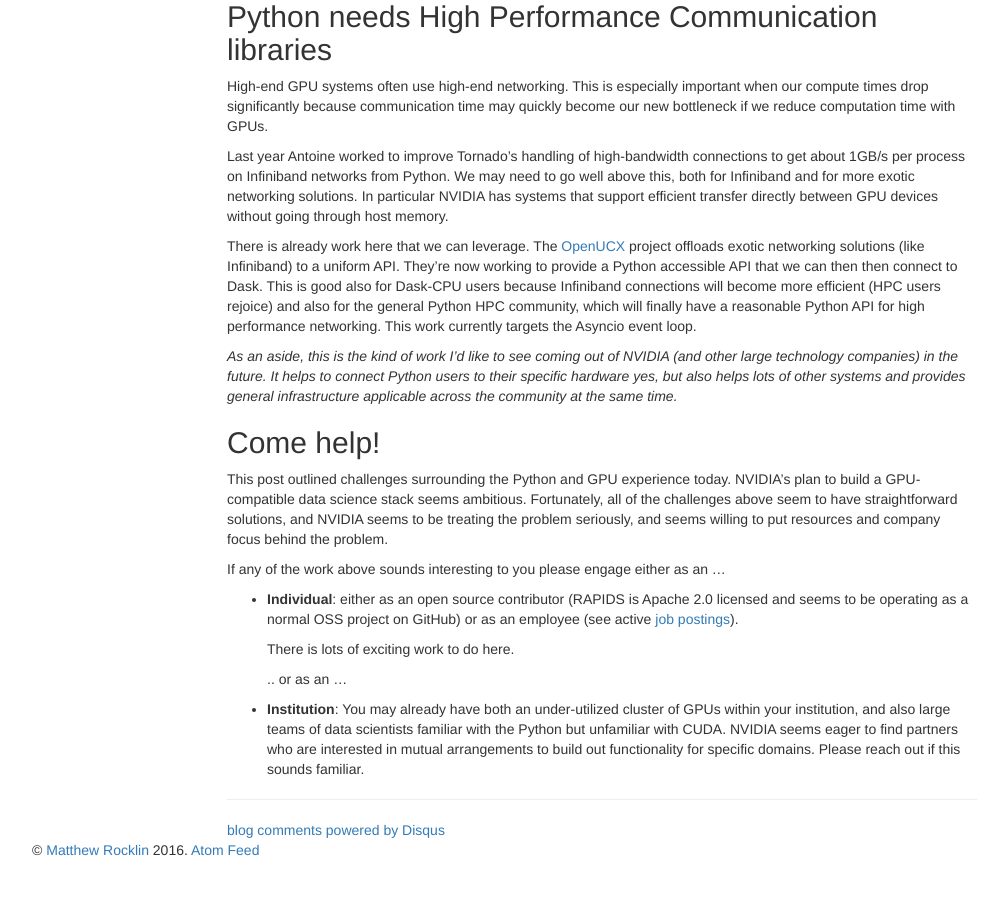
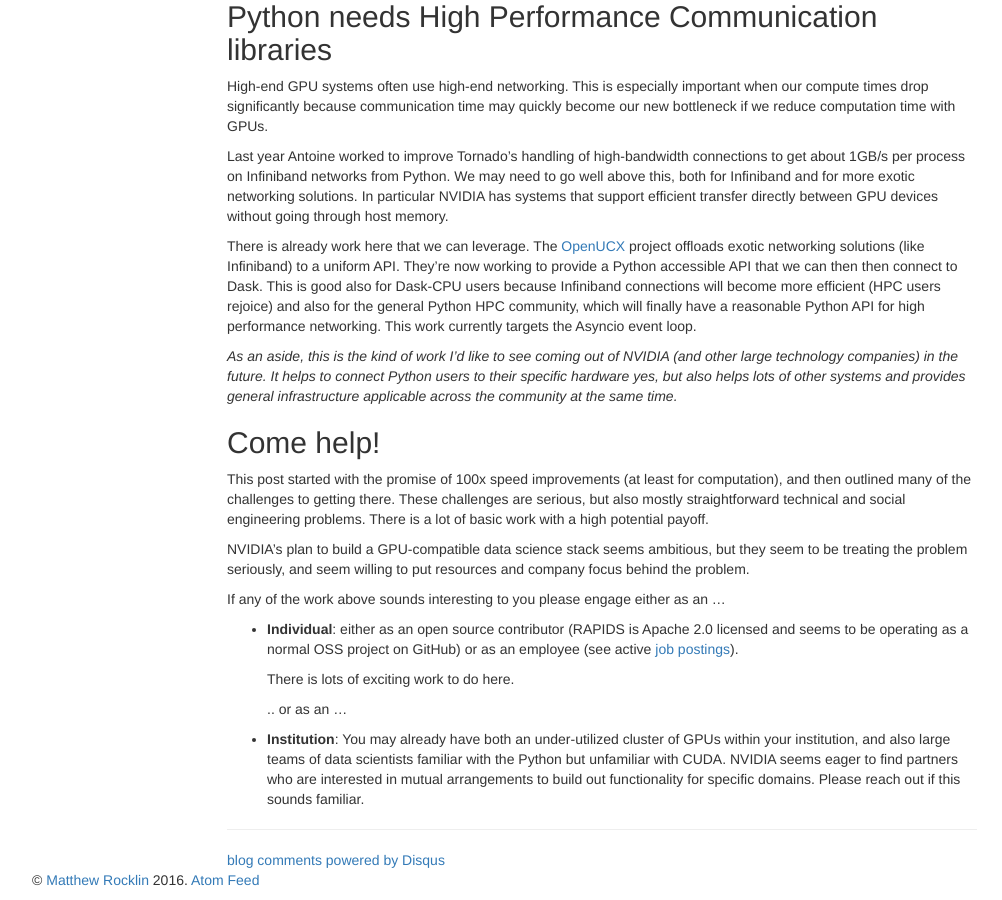
Before and after one commit to besyskymnbk/blog, a Jekyll site: the page built from _posts/work/2018-12-12-gpu-python-challenges.md, in a window 1280 px wide and 900 px high, scrolled down 6580 px. Shown: the whole window, without its empty margins (38-1040 px from the left). Built offline with Jekyll 4.4.1, drawn with Linux system fonts in a browser that asks for light colours; comment, search, counter and statistics services are not loaded; before the commit the page ends 7450 px from its top, so only the background shows below that.

Commit message:
minor edits

```diff
--- a/_posts/work/2018-12-12-gpu-python-challenges.md
+++ b/_posts/work/2018-12-12-gpu-python-challenges.md
@@ -487,11 +487,15 @@ the same time.*
 Come help!
 ----------
 
-This post outlined challenges surrounding the Python and GPU experience today.
-NVIDIA's plan to build a GPU-compatible data science stack seems ambitious.
-Fortunately, all of the challenges above seem to have straightforward
-solutions, and NVIDIA seems to be treating the problem seriously, and seems
-willing to put resources and company focus behind the problem.
+This post started with the promise of 100x speed improvements (at least for
+computation), and then outlined many of the challenges to getting there.  These
+challenges are serious, but also mostly straightforward technical and social
+engineering problems.  There is a lot of basic work with a high potential
+payoff.
+
+NVIDIA's plan to build a GPU-compatible data science stack seems ambitious, but
+they seem to be treating the problem seriously, and seem willing to put
+resources and company focus behind the problem.
 
 If any of the work above sounds interesting to you please engage either as an
 ...
```
